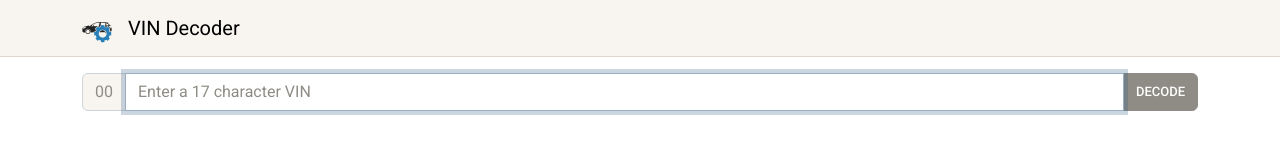
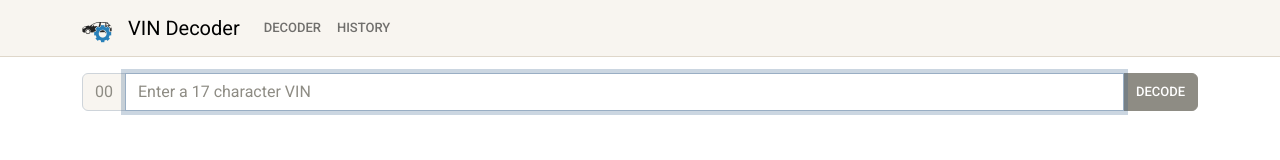
Before and after one commit to rDuckDev/VIN-Decoder, a React (Create React App) app: page /#/decode in a window 1280 px wide. Shown: the top 160 px of the page. Built offline with nearby package versions, Linux system fonts and the light colour scheme.

Commit message:
feat: add routing

```diff
--- a/src/App.tsx
+++ b/src/App.tsx
@@ -1,18 +1,29 @@
 import React from 'react';
+import {HashRouter, Navigate, Route, Routes} from 'react-router-dom';
 import Footer from './components/layouts/Footer';
 import Header from './components/layouts/Header';
 import Decoder from './pages/Decoder';
+import History from './pages/History';
 import DecoderContextProvider from './utils/providers/DecoderContextProvider';
 
 function App() {
   return (
-    <React.Fragment>
+    <HashRouter>
       <Header />
-      <DecoderContextProvider>
-        <Decoder />
-      </DecoderContextProvider>
+      <Routes>
+        <Route path='/' element={<Navigate to='/decode' />} />
+        <Route
+          path='/decode'
+          element={
+            <DecoderContextProvider>
+              <Decoder />
+            </DecoderContextProvider>
+          }
+        />
+        <Route path='/history' element={<History />} />
+      </Routes>
       <Footer />
-    </React.Fragment>
+    </HashRouter>
   );
 }
 
--- a/src/components/layouts/Header.tsx
+++ b/src/components/layouts/Header.tsx
@@ -1,9 +1,10 @@
 import React from 'react';
+import {Link} from 'react-router-dom';
 
 function Header() {
   return (
     <header className='border-bottom mb-3'>
-      <nav className='navbar navbar-light bg-light'>
+      <nav className='navbar navbar-expand-sm navbar-light bg-light'>
         <section className='container'>
           <span className='navbar-brand d-flex align-items-center'>
             <img
@@ -13,6 +14,30 @@ function Header() {
             />
             VIN Decoder
           </span>
+
+          <button
+            className='navbar-toggler'
+            type='button'
+            data-bs-toggle='collapse'
+            data-bs-target='#nav-main'
+          >
+            <span className='navbar-toggler-icon'></span>
+          </button>
+
+          <div className='collapse navbar-collapse' id='nav-main'>
+            <ul className='navbar-nav me-auto'>
+              <li className='nav-item'>
+                <Link to='/decode' className='nav-link'>
+                  Decoder
+                </Link>
+              </li>
+              <li className='nav-item'>
+                <Link to='/history' className='nav-link'>
+                  History
+                </Link>
+              </li>
+            </ul>
+          </div>
         </section>
       </nav>
     </header>
--- /dev/null
+++ b/src/pages/History.tsx
@@ -0,0 +1,13 @@
+import React from 'react';
+
+function History() {
+  return (
+    <React.Fragment>
+      <section className='container'>
+        <p>Lorem ipsum dolor sit amet, consectetur adipiscing elit.</p>
+      </section>
+    </React.Fragment>
+  );
+}
+
+export default History;
```
